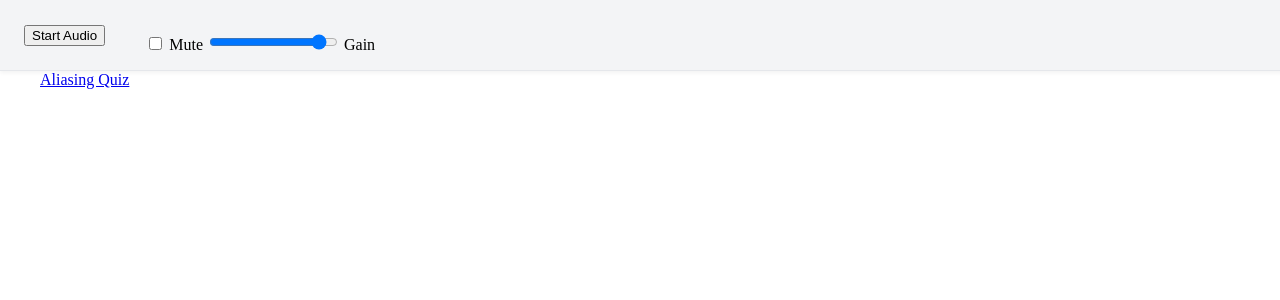
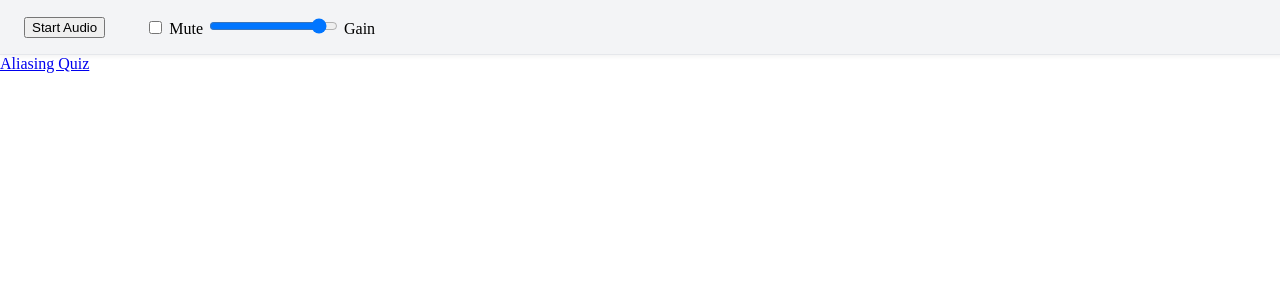
Before and after one commit to eetu-n/synth-school, a SvelteKit app: page / in a window 1280 px wide. Shown: the top 300 px of the page. Built offline with nearby package versions, Linux system fonts and the light colour scheme.

Commit message:
Formatting fixes

```diff
--- a/src/lib/audioComponents/FaustMasterMixer.svelte
+++ b/src/lib/audioComponents/FaustMasterMixer.svelte
@@ -30,7 +30,7 @@
     });
 </script>
 
-<div style="margin-top: 1rem;">
+<div>
     <label style="margin-left: 1rem;">
         <input type="checkbox" onchange={handleMuteChange} bind:checked={mute} />
         Mute
--- a/src/routes/+layout.svelte
+++ b/src/routes/+layout.svelte
@@ -30,7 +30,6 @@
     }
 
     .page-content {
-        max-width: 1200px;
         margin: 0 auto;
         vertical-align: top;
     }
```
